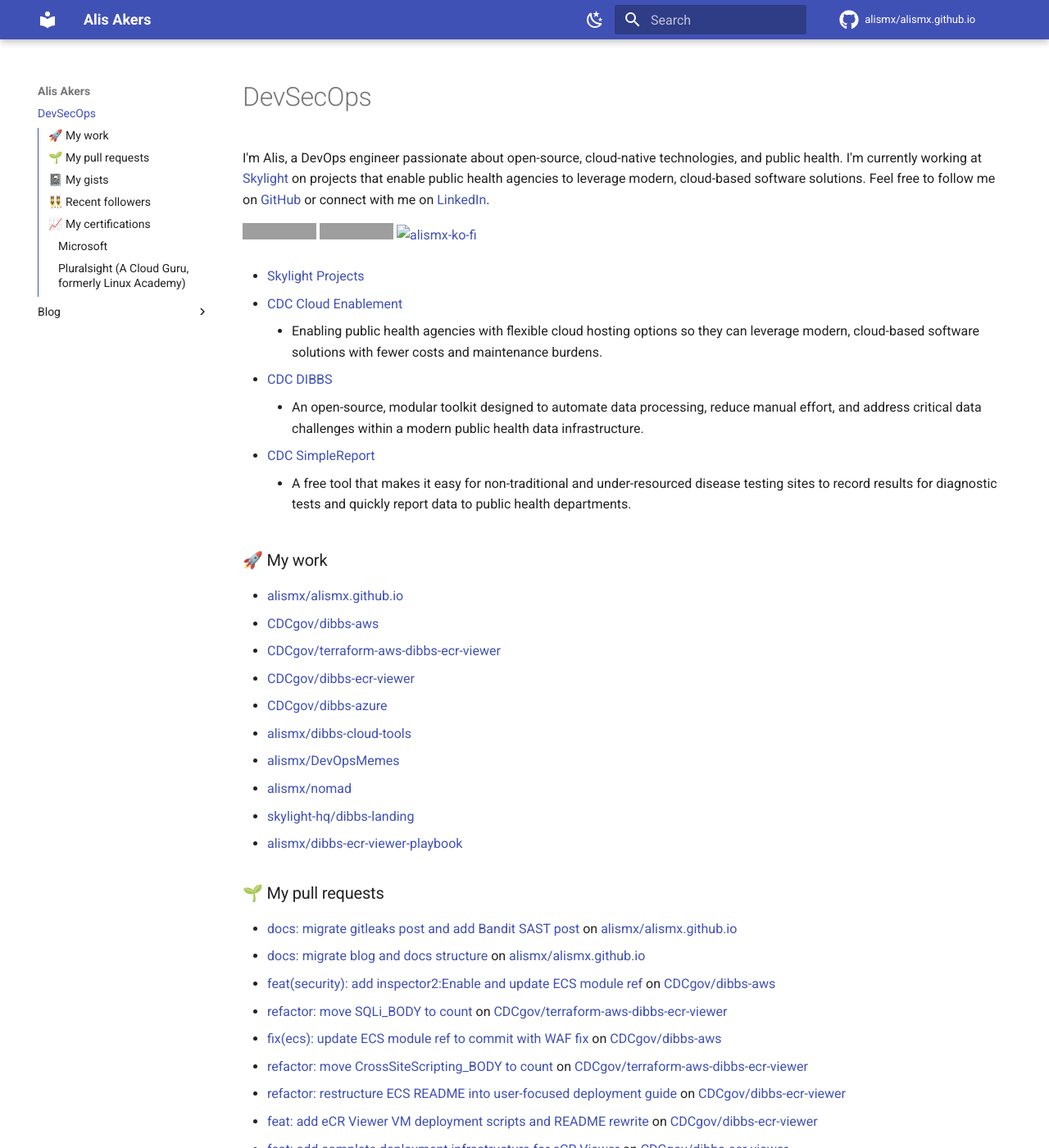
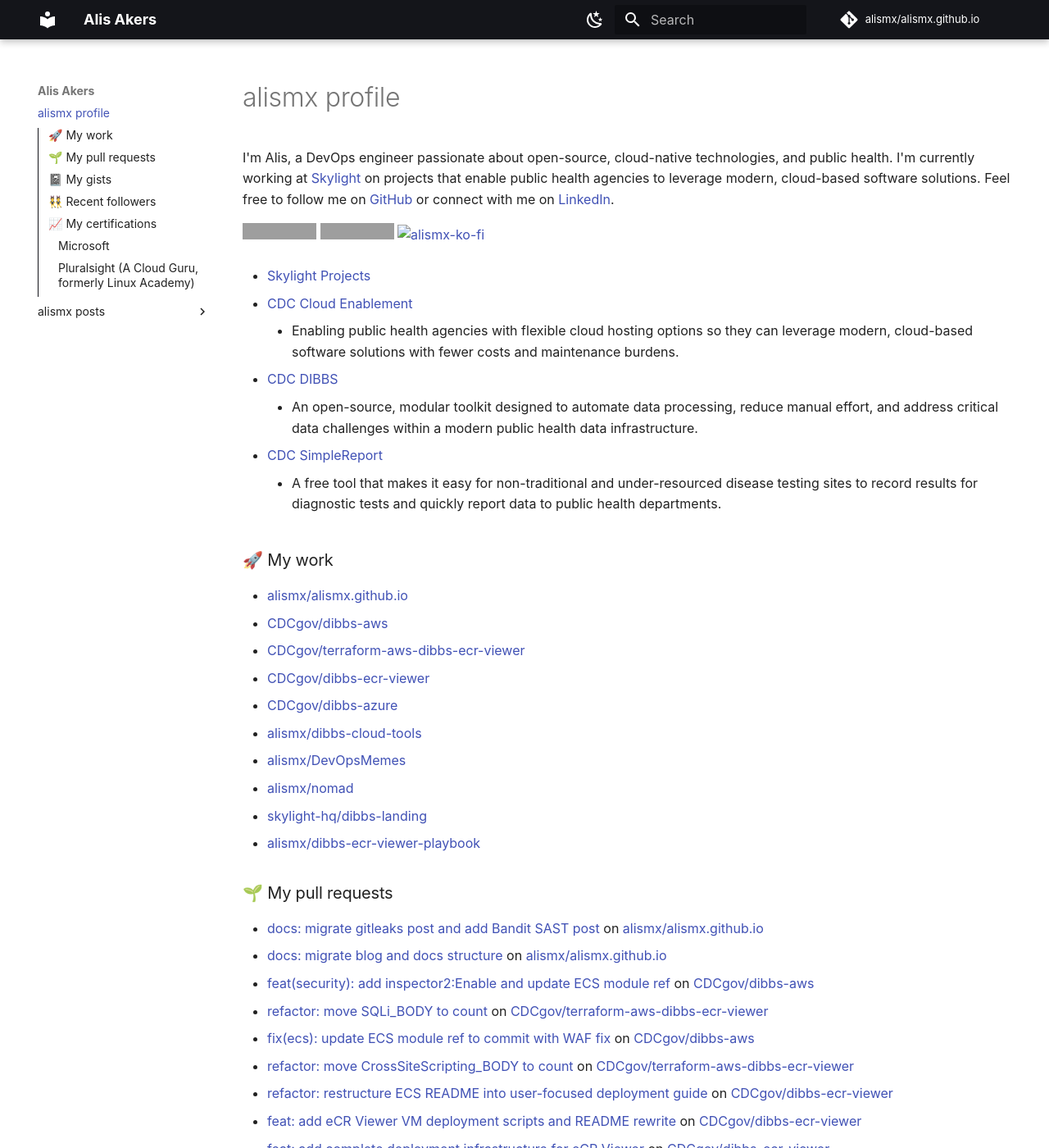
Before and after one commit to alismx/alismx.github.io, an MkDocs documentation site: the page built from docs/index.md, in a window 1280 px wide and 1400 px high. Shown: the whole window at 82% size. Built offline with MkDocs 1.6.1 and Material for MkDocs 9.7.7, drawn with Linux system fonts in a browser that asks for light colours; plug-ins that fetch from the network failed and are left out; comment, search, counter and statistics services are not loaded; grey boxes are pictures that could not be loaded.

Commit message:
chore: update site navigation, colors, and plugins (#14)

```diff
--- a/docs/index.md
+++ b/docs/index.md
@@ -1,6 +1,6 @@
 I'm Alis, a DevOps engineer passionate about open-source, cloud-native technologies, and public health. I'm currently working at [Skylight](https://skylight.digital) on projects that enable public health agencies to leverage modern, cloud-based software solutions. Feel free to follow me on [GitHub](https://github.com/alismx) or connect with me on [LinkedIn](https://www.linkedin.com/in/alismx).
 
-[<img alt="alismx-github" src="https://img.shields.io/badge/GitHub-181717.svg?style=for-the-badge&logo=GitHub&logoColor=white" />](https://github.com/alismx) [<img alt="alismx-linked-in" src="https://img.shields.io/badge/linkedin-%230077B5.svg?&style=for-the-badge&logo=linkedin&logoColor=white" />](https://www.linkedin.com/in/alismx) [<img alt="alismx-ko-fi" src="https://img.shields.io/badge/Ko--fi-FF5E5B?&style=for-the-badge&logo=ko-fi&logoColor=white" />](https://ko-fi.com/alismx)<br>
+[<img alt="alismx-github" src="https://img.shields.io/badge/GitHub-181717.svg?style=for-the-badge&logo=GitHub&logoColor=white" />](https://github.com/alismx) [<img alt="alismx-linked-in" src="https://img.shields.io/badge/linkedin-blue.svg?&style=for-the-badge&logo=linkedin&logoColor=white" />](https://www.linkedin.com/in/alismx) [<img alt="alismx-ko-fi" src="https://img.shields.io/badge/Ko--fi-FF5E5B?&style=for-the-badge&logo=ko-fi&logoColor=white" />](https://ko-fi.com/alismx)<br>
 
 - [Skylight Projects](https://skylight.digital/work/team-member/alis-akers/)
 
--- a/mkdocs.yml
+++ b/mkdocs.yml
@@ -7,13 +7,14 @@
 docs_dir: docs
 
 nav:
-  - DevSecOps: index.md
-  - Blog:
+  - alismx profile: index.md
+  - alismx posts:
     - blog/index.md
 
 plugins:
   - search
   - offline
+  - privacy
   - tags
   - blog:
       blog_dir: blog
@@ -22,23 +23,27 @@
 theme:
   name: material
   icon:
-    repo: fontawesome/brands/github
+    repo: fontawesome/brands/git-alt
   language: en
   features:
     - content.code.copy
     - toc.integrate
+    - search.share
+    - header.autohide
+    - navigation.footer
+  font: false
   palette:
     - media: "(prefers-color-scheme: light)"
       scheme: default
-      primary: indigo
-      accent: indigo
+      primary: black
+      accent: deep orange
       toggle:
         icon: material/weather-night
         name: Switch to dark mode
     - media: "(prefers-color-scheme: dark)"
       scheme: slate
-      primary: indigo
-      accent: indigo
+      primary: black
+      accent: deep orange
       toggle:
         icon: material/weather-sunny
         name: Switch to light mode
--- a/requirements.txt
+++ b/requirements.txt
@@ -1,2 +1,4 @@
 mkdocs-material>=9.5,<10
 mkdocs-rss-plugin>=1.13,<2
+mkdocs-include-markdown-plugin>=7.3.0,<8
+mkdocs-material[recommended]
```
Also changed, not shown: docs/blog/index.md (+1 -4 lines).
